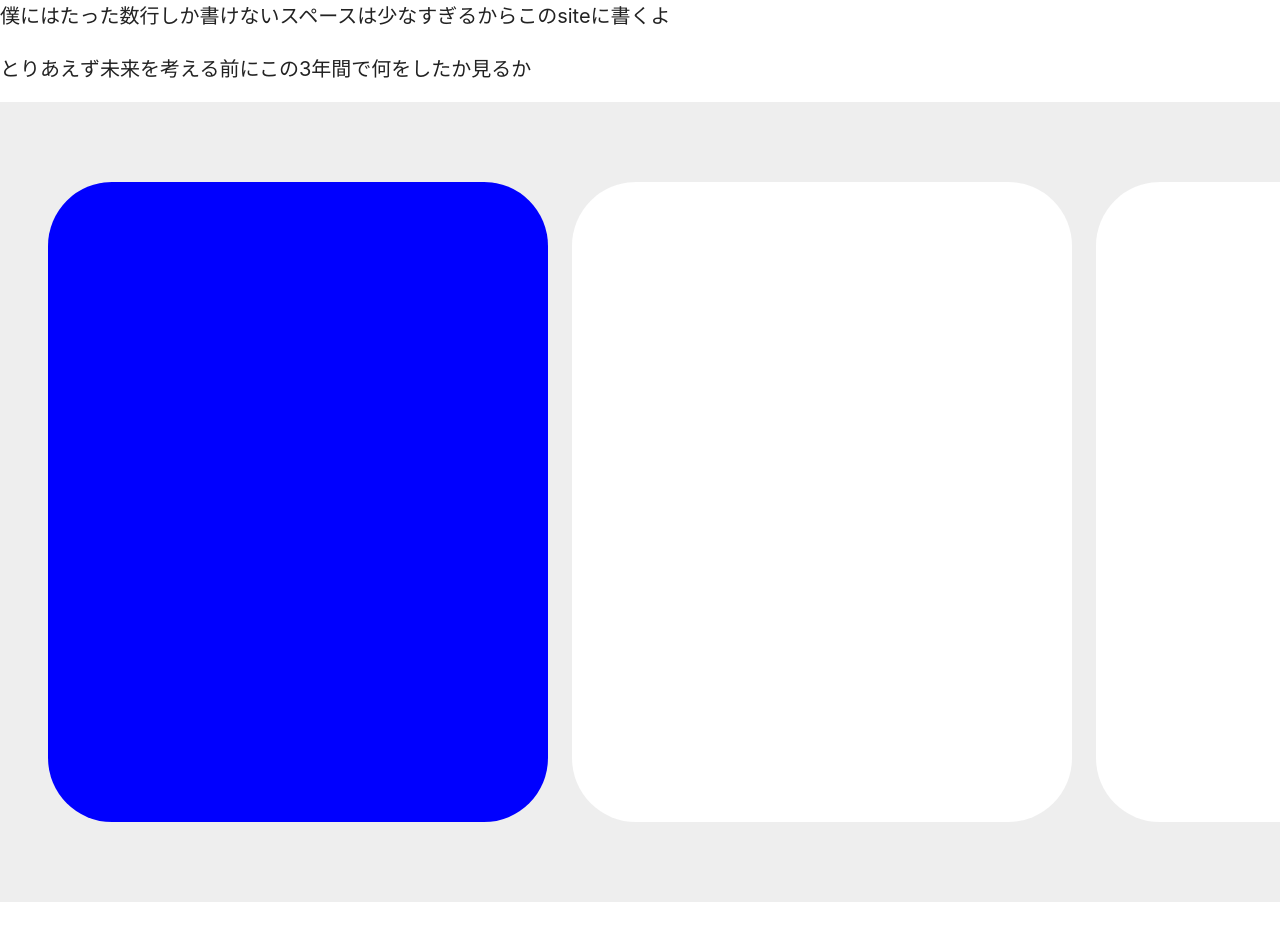
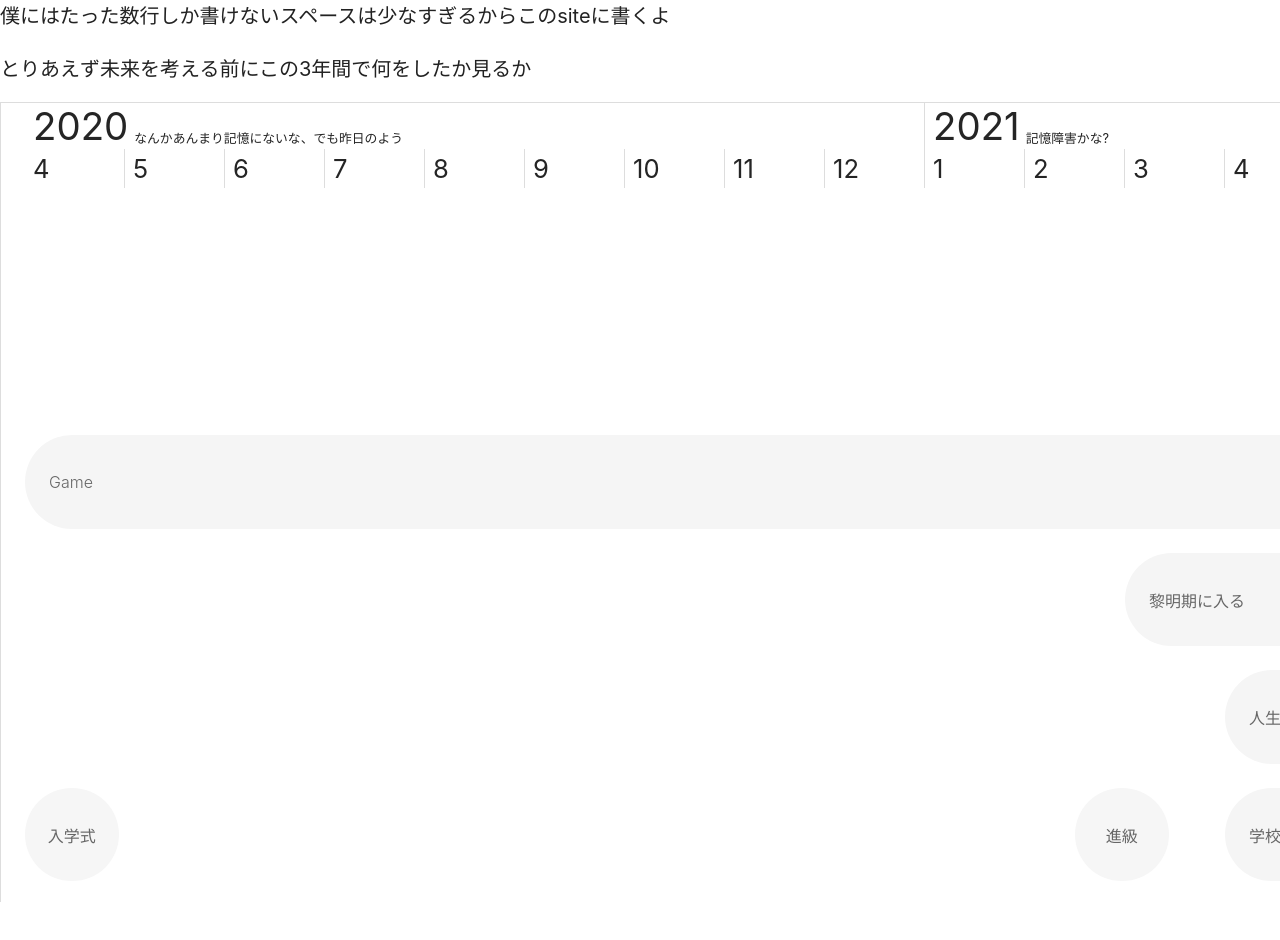
Before and after one commit to applemango/applemango.github.io, a Next.js app: page /future in a window 1280 px wide. Shown: the part 580-1520 px from the top of the page. Built offline with nearby package versions, Linux system fonts and the light colour scheme.

Commit message:
add timeline

```diff
--- /dev/null
+++ b/pages/future/components/scss/any.module.scss
@@ -0,0 +1,3 @@
+.timeline_data_item:hover {
+    background-color: var(--hover-color) !important;
+}
--- /dev/null
+++ b/pages/future/components/timeline.tsx
@@ -0,0 +1,225 @@
+import cas from "./scss/any.module.scss"
+
+const createTimesArray = () => {
+    const startYear = 2020
+    const startMonth = 4
+
+    const endYear = 2023
+    const endMonth = 4
+
+    const timesArray = []
+    for (let year = startYear; year <= endYear; year++) {
+        const monthData = []
+        for (let month = 1; month <= 12; month++) {
+            if(year == startYear && month < startMonth)
+                continue
+            if(year == endYear && month > endMonth)
+                break
+            monthData.push(month)
+        }
+        timesArray.push({
+            title: year,
+            data: monthData,
+        })
+    }
+    return timesArray
+}
+
+const ArrayLengthSum = (arr: Array<any> | any) => {
+    if(!Array.isArray(arr))
+        return 1
+    let sum = 0;
+    arr.map((X)=> sum += ArrayLengthSum(X))
+    return sum
+}
+/*const data = [
+    {color: "#f5f5f5", start: 1, end: 3, line: 1, name: "game"},
+    {color: "#f5f5f5", start: 2, end: 8, line: 2, name:"hello world!"},
+    {color: "#f5f5f5", start: 6, end: 9, line: 1, name: "python"},
+    {color: "#f5f5f5", start: 1, end: 3, line: 3, name: "game"},
+    {color: "#f5f5f5", start: 2, end: 8, line: 4, name:"hello world!"},
+    {color: "#f5f5f5", start: 6, end: 9, line: 5, name: "python"},
+    {color: "#f5f5f5", start: 2, end: 8, line: 6, name:"hello world!"},
+]*/
+const data = [
+    {color: "#f5f5f5", start: 1, end: 17, line: 3, name: "Game"},
+    {color: "#f5f5f5", start: 12, end: 22, line: 4, name: "黎明期に入る"},
+    {color: "#f5f5f5", start: 13, end: 15, line: 6, name: "学校を休む"},
+    {color: "#f5f5f5", start: 13, end: 25, line: 5, name: "人生を考え始める"},
+
+    {color: "#f5f5f5", start: 18, end: 20, line: 1, name: "scratch"},
+    {color: "#f5f5f5", start: 21, end: 22, line: 1, name: "言語を作る"},
+    {color: "#f5f5f5", start: 23, end: 25, line: 1, name: "scratchの限界を感じる"},
+
+    {color: "#f5f5f5", start: 22, end: 25, line: 2, name: "HTML CSSを始める"},
+    {color: "#f5f5f5", start: 23, end: 25, line: 3, name: "ROR, djangoに手を出す"},
+
+    {color: "#f5f5f5", start: 28, end: 37, line: 2, name: "Next.jsを始める"},
+    {color: "#f5f5f5", start: 28, end: 32, line: 3, name: "Flaskを始める"},
+    {color: "#f5f5f5", start: 33, end: 37, line: 3, name: "速度を求めてGin, FastAPI, Actixに浮気する"},
+
+    {color: "#f5f5f5", start: 29, end: 35, line: 5, name: "MANABi DX QUEST"},
+    {color: "#f5f5f5", start: 33, end: 35, line: 5, name: "Goldをもらうためにやる"},
+
+    {color: "#f5f5f5", start: 27, end: 33, line: 4, name: "Machine Learning, DLをやる"},
+    {color: "#f5f5f5", start: 34, end: 37, line: 4, name: "diffusion modelやLLMsに興味を持つ"},
+
+    {color: "#f5f5f5", start: 30, end: 37, line: 1, name: "ブログを始める"},
+    {color: "#f5f5f5", start: 33, end: 37, line: 1, name: "少しずつ伸びてきた (多い時で一日50pv)"},
+
+    {color: "#f5f5f5", start: 36, end: 37, line: 5, name: "競プロを始める"},
+
+
+
+]
+const points = [
+    {position: {x: 1, y: 6}, color: "#f6f6f6", img: "", title: "入学式"},
+    {position: {x: 11.5, y: 6}, color: "#f6f6f6", img: "", title: "進級"},
+    {position: {x: 27, y: 6}, color: "#f6f6f6", img: "", title: "修学旅行"},
+    {position: {x: 34, y: 6}, color: "#f6f6f6", img: "", title: "進路決定"},
+    {position: {x: 36, y: 6}, color: "#f6f6f6", img: "", title: "卒業式"},
+
+    {position: {x: 23, y: 4}, color: "#f6f6f6", img: "", title: "抜ける"},
+
+    {position: {x: 18, y: 3}, color: "#f6f6f6", img: "", title: "飽きた"},
+
+    {position: {x: 26, y: 1}, color: "#f6f6f6", img: "", title: "やめる"},
+
+    {position: {x: 26, y: 3}, color: "#f6f6f6", img: "", title: "挫折"},
+]
+
+const yearComment = {
+    2020: "なんかあんまり記憶にないな、でも昨日のよう",
+    2021: "記憶障害かな?",
+    2022: "記憶が戻ってきた",
+    2023: "一年ってこんなに早かった?"
+}
+const getYearComment = (year: number) => {
+    if(Object.keys(yearComment).includes(year.toString())) {
+        const yc:any = yearComment
+        const x:any = yc[year]
+        return x
+    }
+    return ""
+}
+
+const TimeLine = () => {
+    const times = createTimesArray()
+    const gridWight = 100
+    const length = ArrayLengthSum(times.concat().map((X)=> X.data))
+    //console.log(createTimesArray())
+    return <div style={{
+        height: "100vh",
+        minWidth: "120vw",
+        width: "fit-content",
+        padding: "0 24px",
+        backgroundColor: "#fff",
+        border: "1px solid #ddd",
+        borderBottom: "none",
+    }}>
+        <div style={{
+            display: "flex",
+            width: "fit-content",
+            height: "fit-content",
+        }}>
+            {times.map((time)=> <div style={{
+
+            }}>
+                <div style={{
+                    padding: "4px 8px",
+                    borderRight: "1px solid #ddd",
+                    display: "flex",
+                    alignItems: "flex-end",
+                }}>
+                    <p style={{
+                    fontSize: "max(3vw, 32px)",
+                    color: "#252525",
+                    margin: 0,
+                    lineHeight: 1,
+                    }}>{time.title}</p>
+                    <p style={{
+                        fontSize: "1vw",
+                        color: "#252525",
+                        margin: 0,
+                        marginLeft: 6,
+                        marginBottom: 0,
+                        lineHeight: 1,
+                    }}>{getYearComment(time.title)}</p>
+                </div>
+                <div style={{
+                    display: "flex",
+                    flexWrap: "nowrap",
+                }}>
+                    {time.data.map((month)=> <div style={{
+                        padding: "4px 8px",
+                        width: gridWight,
+                        borderRight: "1px solid #ddd",
+                    }}>
+                        <p style={{
+                            fontSize: "2vw",
+                            color: "#252525",
+                            margin: 0
+                        }}>{month}</p>
+                    </div>)}
+                </div>
+            </div>)}
+        </div>
+        <div style={{
+            position: "relative",
+            height: "calc(100% - 94px)"
+        }}>
+            {data.map((item)=> <div className={cas.timeline_data_item} style={{
+                marginTop: 12,
+                height: "calc(100% / 6 - 24px)",
+                width: (item.end - item.start + 1) * gridWight,
+                backgroundColor: item.color,
+                display: "flex",
+                position: "absolute",
+                left: (item.start - 1) * gridWight,
+                top: `calc(100% / 6 * ${(item.line - 1)})`,
+                borderRadius: 100,
+
+                alignItems: "center",
+                paddingLeft: 24,
+
+                "--hover-color": "#ddd",
+                transition: "all 0.3s ease",
+            } as React.CSSProperties}>
+                <p style={{
+                    fontSize: "2vh",
+                    color: "#666",
+                    fontWeight: 300,
+                }}>{item.name}</p>
+                <p style={{
+                    fontSize: "1vh",
+                    color: "#999",
+                    fontWeight: 300,
+                }}></p>
+            </div>)}
+            {points.map((item)=> <div className={cas.timeline_data_item} style={{
+                borderRadius: "100%",
+                marginTop: 12,
+                height: "calc(100% / 6 - 24px)",
+                width: "calc((100vh - 94px) / 6 - 24px)",
+                backgroundColor: item.color,
+                display: "flex",
+                position: "absolute",
+                left: (item.position.x - 1) * gridWight,
+                top: `calc(100% / 6 * ${(item.position.y - 1)})`,
+
+                alignItems: "center",
+                justifyContent: "center",
+
+                "--hover-color": "#ddd",
+                transition: "all 0.3s ease",
+            } as React.CSSProperties}>
+                <p style={{
+                    fontSize: "2vh",
+                    color: "#666",
+                    fontWeight: 300,
+                }}>{item.title}</p>
+            </div>)}
+        </div>
+    </div>
+}
+export default TimeLine;
--- a/pages/future/index.tsx
+++ b/pages/future/index.tsx
@@ -1,14 +1,13 @@
 import { MarkGithubIcon } from "@primer/octicons-react"
+import Link from "next/link"
 import Footer from "./components/footer"
 import Header from "./components/header"
 import ScrollClipAnimationText from "./components/scrollClipAnimationText"
 import ScrollHorizontal from "./components/scrollHorizontalv2"
 import { Char, ScrollText } from "./components/scrollText"
 import { TitleTextWithSimpleShowAnimation } from "./components/Text"
+import TimeLine from "./components/timeline"
 
-const TimeLine = () => {
-
-}
 type element = React.ReactComponentElement<any>
 type elements = Array<element>
 
@@ -49,7 +48,7 @@ const footerLinks = [{
 }]
 
 const TextNormal = ({children, margin = false}:{
-    children: string | React.ReactElement<any>,
+    children: string | element | elements,
     margin?: boolean
 }) => {
     return <div>
@@ -71,6 +70,9 @@ const Future = () => {
             "about": "/"
         }} />
         <Main>
+            <div style={{
+                //minHeight: "100vh"
+            }}>
                 <TitleTextWithSimpleShowAnimation style={{
                     fontSize: "15vw",
                     marginBottom: 24,
@@ -80,16 +82,21 @@ const Future = () => {
                     fontSize: "4vw",
                     marginBottom: 24,
                     fontWeight: 500,
-            }} text={"こんなサイト見るだけ損だよ"} />
+                }} text={<Link href="https://youtube.com">こんなサイト見るだけ損だよ</Link>} />
+            </div>
             <TextNormal>
+                <>
                 未来のなりたい姿か、...
                 <br />
                 僕にはたった数行しか書けないスペースは少なすぎるからこのsiteに書くよ
                 <br />
                 <br/>
-                とりあえず未来を考える前にこの3年間で何をしたか見るか
+                とりあえず未来を考える前にこの3年間で何をしたか見るか</>
             </TextNormal>
             <ScrollHorizontal>
+                <TimeLine />
+            </ScrollHorizontal>
+            {/*<ScrollHorizontal>
                 <div>
 
                 </div>
@@ -111,7 +118,7 @@ const Future = () => {
                     }}>
                     </div>)}
                 </div>
-            </ScrollHorizontal>
+                </ScrollHorizontal>*/}
             <div>
                 ではまたいつか
 
```
Lines whose indentation alone changed are shown as unchanged.
